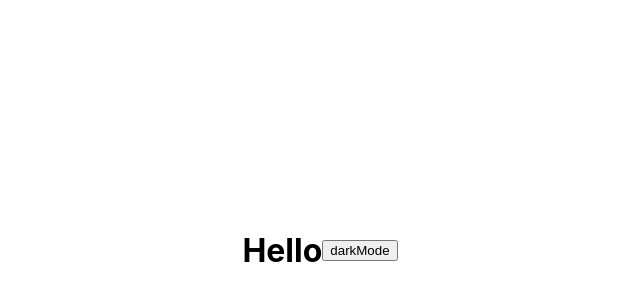
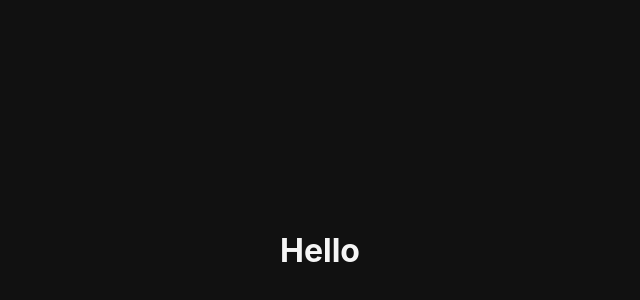
Before and after one commit to tea-hkim/react_master_class, a React (Create React App) app: page / in a window 1280 px wide. Shown: the part 150-450 px from the top of the page, without its empty margins (320-960 px from the left). Built offline with nearby package versions, Linux system fonts and the light colour scheme.

Commit message:
refactor Add theme to make dark mode easily

```diff
--- a/src/App.js
+++ b/src/App.js
@@ -1,10 +1,8 @@
-import React, { useState } from "react";
+import React from "react";
 import styled from "styled-components";
 
 const Title = styled.h1`
-  color: ${(props) => {
-    return props.night ? "white" : "black";
-  }};
+  color: ${(props) => props.theme.textColor};
 `;
 
 const Wrapper = styled.div`
@@ -13,23 +11,13 @@
   width: 100vw;
   justify-content: center;
   align-items: center;
-  background-color: ${(props) => {
-    return props.night ? "black" : "white";
-  }};
+  background-color: ${(props) => props.theme.backgroundColor};
 `;
 
 function App() {
-  const [night, setNight] = useState(false);
-
-  const handleClick = (event) => {
-    event.preventDefault();
-    setNight((cur) => !cur);
-  };
-
   return (
-    <Wrapper night={night}>
-      <Title night={night}>Hello</Title>
-      <button onClick={handleClick}>darkMode</button>
+    <Wrapper>
+      <Title>Hello</Title>
     </Wrapper>
   );
 }
--- a/src/index.js
+++ b/src/index.js
@@ -1,10 +1,23 @@
 import React from "react";
 import ReactDOM from "react-dom";
 import App from "./App";
+import { ThemeProvider } from "styled-components";
+
+const darkTheme = {
+  textColor: "whitesmoke",
+  backgroundColor: "#111",
+};
+
+const lightTheme = {
+  textColor: "#111",
+  backgroundColor: "whitesmoke",
+};
 
 ReactDOM.render(
   <React.StrictMode>
-    <App />
+    <ThemeProvider theme={darkTheme}>
+      <App />
+    </ThemeProvider>
   </React.StrictMode>,
   document.getElementById("root")
 );
```
Also changed, not shown: 1 other file (tests, documents, lock files or other folders).
